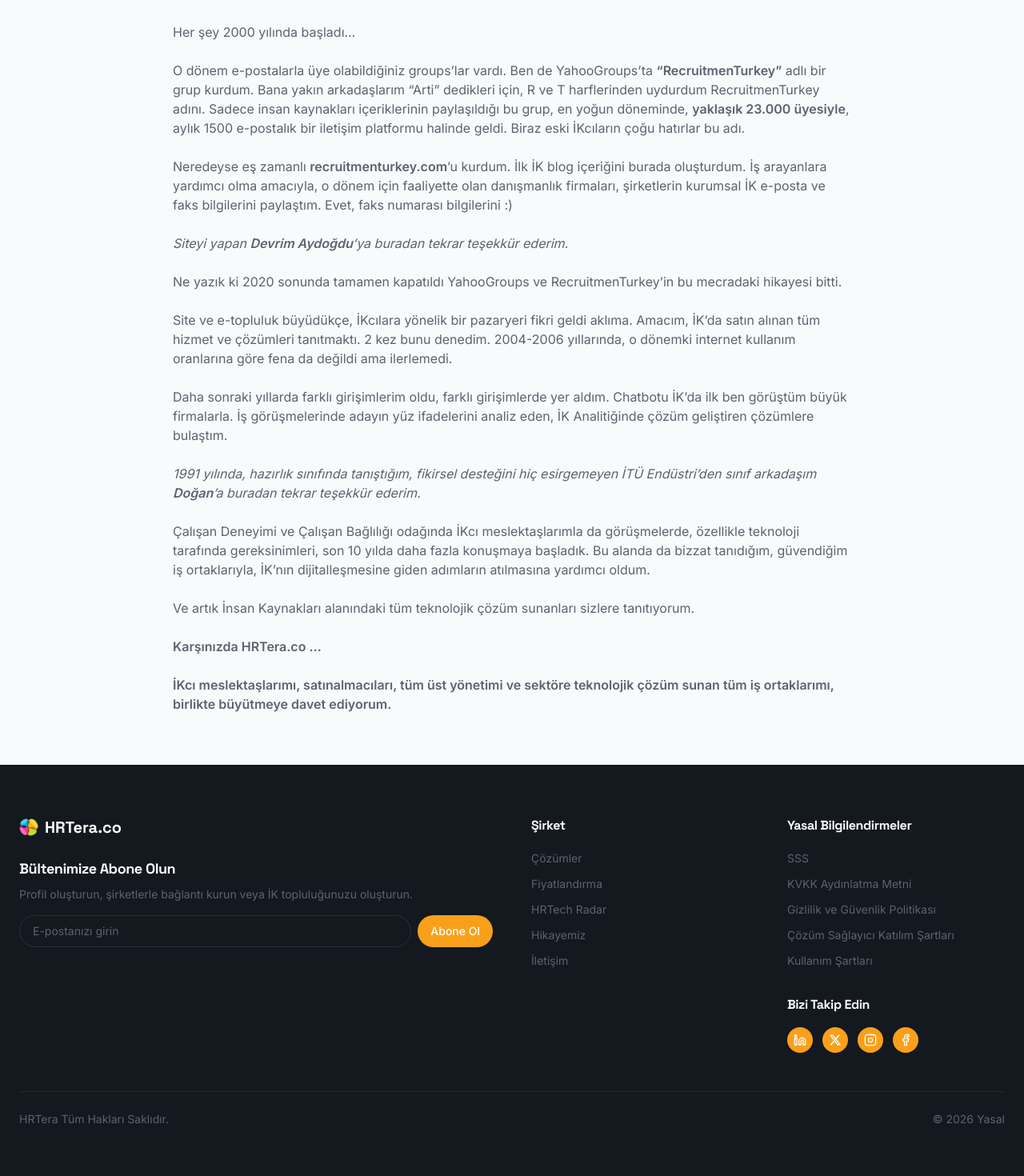
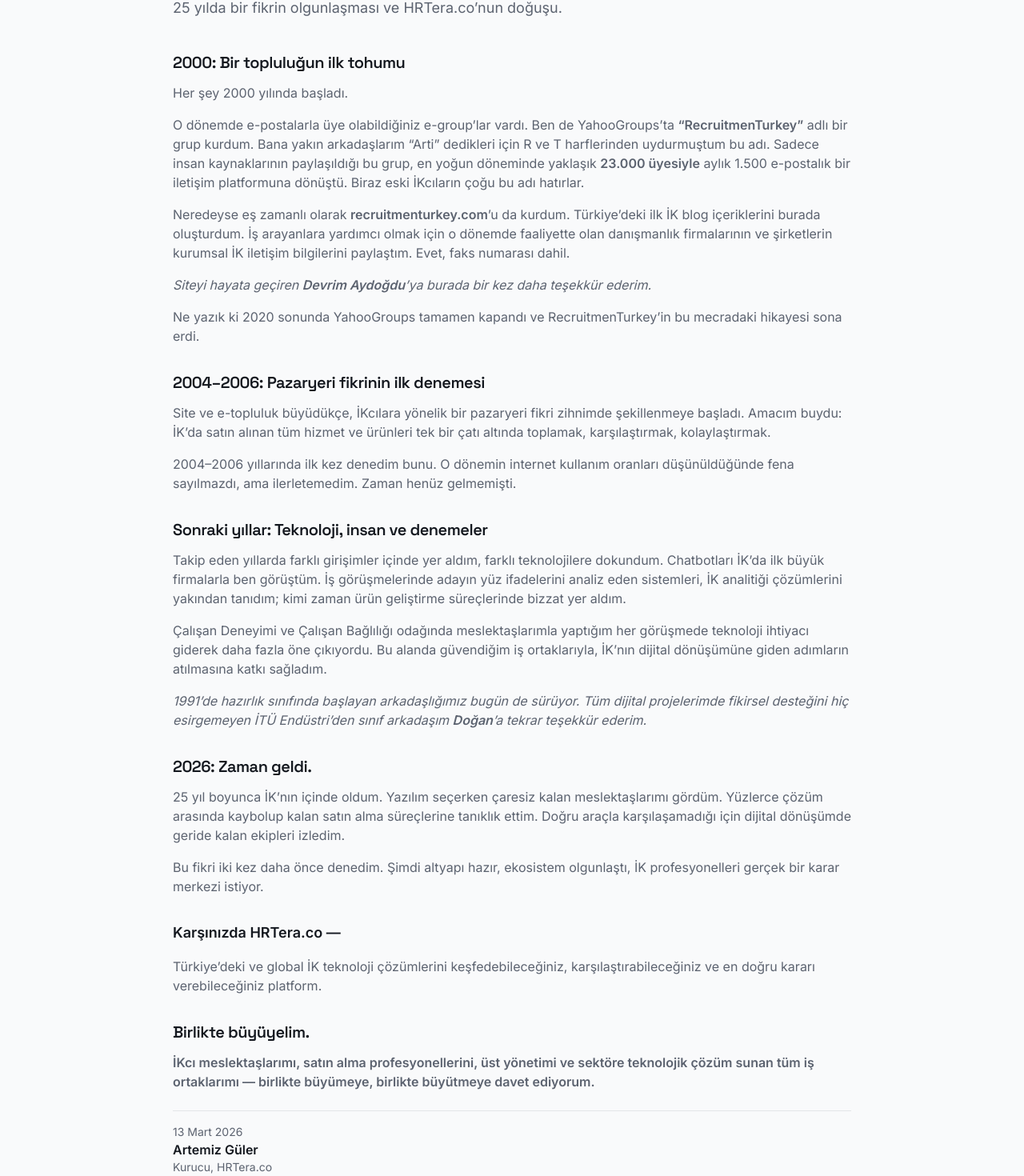
Before and after one commit to Gatorfma/HR-TERA, a React (Vite) app: page /story in a window 1280 px wide. Shown: the part 180-1650 px from the top of the page at 80% size. Built offline with nearby package versions, Linux system fonts and the light colour scheme; no server answers; the HTML template or start-up script is replaced by a standard one.

Commit message:
hikayemiz v2

```diff
--- a/src/pages/Story.tsx
+++ b/src/pages/Story.tsx
@@ -10,91 +10,126 @@ const Story = () => {
         <div className="container max-w-4xl">
           <header className="mb-10">
             <h1 className="text-3xl md:text-4xl font-heading font-bold text-foreground">
-              Hikayemiz...
+              Hikayemiz…
             </h1>
+            <p className="text-lg text-muted-foreground mt-2">
+              25 yılda bir fikrin olgunlaşması ve HRTera.co’nun doğuşu.
+            </p>
           </header>
 
-					<section className="space-y-6 text-muted-foreground">
+          <section className="space-y-8 text-muted-foreground">
+            <div>
+              <h2 className="text-xl font-heading font-semibold text-foreground mb-3">
+                2000: Bir topluluğun ilk tohumu
+              </h2>
+              <p className="mb-4">
+                Her şey 2000 yılında başladı.
+              </p>
+              <p className="mb-4">
+                O dönemde e-postalarla üye olabildiğiniz e-group’lar vardı. Ben de YahooGroups’ta{" "}
+                <strong>“RecruitmenTurkey”</strong> adlı bir grup kurdum. Bana yakın arkadaşlarım
+                “Arti” dedikleri için R ve T harflerinden uydurmuştum bu adı. Sadece insan
+                kaynaklarının paylaşıldığı bu grup, en yoğun döneminde yaklaşık{" "}
+                <strong>23.000 üyesiyle</strong> aylık 1.500 e-postalık bir iletişim platformuna
+                dönüştü. Biraz eski İKcıların çoğu bu adı hatırlar.
+              </p>
+              <p className="mb-4">
+                Neredeyse eş zamanlı olarak <strong>recruitmenturkey.com</strong>’u da kurdum.
+                Türkiye’deki ilk İK blog içeriklerini burada oluşturdum. İş arayanlara yardımcı
+                olmak için o dönemde faaliyette olan danışmanlık firmalarının ve şirketlerin
+                kurumsal İK iletişim bilgilerini paylaştım. Evet, faks numarası dahil.
+              </p>
+              <p className="mb-4 italic">
+                Siteyi hayata geçiren <strong>Devrim Aydoğdu</strong>’ya burada bir kez daha
+                teşekkür ederim.
+              </p>
               <p>
-							Her şey 2000 yılında başladı…
+                Ne yazık ki 2020 sonunda YahooGroups tamamen kapandı ve RecruitmenTurkey’in
+                bu mecradaki hikayesi sona erdi.
               </p>
+            </div>
 
+            <div>
+              <h2 className="text-xl font-heading font-semibold text-foreground mb-3">
+                2004–2006: Pazaryeri fikrinin ilk denemesi
+              </h2>
+              <p className="mb-4">
+                Site ve e-topluluk büyüdükçe, İKcılara yönelik bir pazaryeri fikri zihnimde
+                şekillenmeye başladı. Amacım buydu: İK’da satın alınan tüm hizmet ve ürünleri
+                tek bir çatı altında toplamak, karşılaştırmak, kolaylaştırmak.
+              </p>
               <p>
-							O dönem e-postalarla üye olabildiğiniz groups’lar vardı. Ben de YahooGroups’ta{" "}
-							<strong>“RecruitmenTurkey”</strong>{" "}
-							adlı bir grup kurdum. Bana yakın arkadaşlarım “Arti” dedikleri için, R ve T
-							harflerinden uydurdum RecruitmenTurkey adını. Sadece insan kaynakları
-							içeriklerinin paylaşıldığı bu grup, en yoğun döneminde,{" "}
-							<strong>yaklaşık 23.000 üyesiyle</strong>, aylık 1500 e-postalık bir iletişim
-							platformu halinde geldi. Biraz eski İKcıların çoğu hatırlar bu adı.
+                2004–2006 yıllarında ilk kez denedim bunu. O dönemin internet kullanım oranları
+                düşünüldüğünde fena sayılmazdı, ama ilerletemedim. Zaman henüz gelmemişti.
               </p>
+            </div>
 
-						<p>
-							Neredeyse eş zamanlı{" "}
-							<strong>recruitmenturkey.com</strong>’u kurdum. İlk İK blog içeriğini burada
-							oluşturdum. İş arayanlara yardımcı olma amacıyla, o dönem için faaliyette
-							olan danışmanlık firmaları, şirketlerin kurumsal İK e-posta ve faks
-							bilgilerini paylaştım. Evet, faks numarası bilgilerini :)
+            <div>
+              <h2 className="text-xl font-heading font-semibold text-foreground mb-3">
+                Sonraki yıllar: Teknoloji, insan ve denemeler
+              </h2>
+              <p className="mb-4">
+                Takip eden yıllarda farklı girişimler içinde yer aldım, farklı teknolojilere
+                dokundum. Chatbotları İK’da ilk büyük firmalarla ben görüştüm. İş görüşmelerinde
+                adayın yüz ifadelerini analiz eden sistemleri, İK analitiği çözümlerini yakından
+                tanıdım; kimi zaman ürün geliştirme süreçlerinde bizzat yer aldım.
               </p>
+              <p className="mb-4">
+                Çalışan Deneyimi ve Çalışan Bağlılığı odağında meslektaşlarımla yaptığım her
+                görüşmede teknoloji ihtiyacı giderek daha fazla öne çıkıyordu. Bu alanda
+                güvendiğim iş ortaklarıyla, İK’nın dijital dönüşümüne giden adımların atılmasına
+                katkı sağladım.
+              </p>
+              <p className="italic">
+                1991’de hazırlık sınıfında başlayan arkadaşlığımız bugün de sürüyor. Tüm dijital
+                projelerimde fikirsel desteğini hiç esirgemeyen İTÜ Endüstri’den sınıf arkadaşım{" "}
+                <strong>Doğan</strong>’a tekrar teşekkür ederim.
+              </p>
+            </div>
 
-						<p>
-							<em>
-								Siteyi yapan{" "}
-								<strong><em>Devrim Aydoğdu</em></strong>’ya buradan tekrar teşekkür ederim.
-							</em>
+            <div>
+              <h2 className="text-xl font-heading font-semibold text-foreground mb-3">
+                2026: Zaman geldi.
+              </h2>
+              <p className="mb-4">
+                25 yıl boyunca İK’nın içinde oldum. Yazılım seçerken çaresiz kalan
+                meslektaşlarımı gördüm. Yüzlerce çözüm arasında kaybolup kalan satın alma
+                süreçlerine tanıklık ettim. Doğru araçla karşılaşamadığı için dijital dönüşümde
+                geride kalan ekipleri izledim.
               </p>
+              <p className="mb-4">
+                Bu fikri iki kez daha önce denedim. Şimdi altyapı hazır, ekosistem olgunlaştı,
+                İK profesyonelleri gerçek bir karar merkezi istiyor.
+              </p>
+            </div>
 
-						<p>
-							Ne yazık ki 2020 sonunda tamamen kapatıldı YahooGroups ve RecruitmenTurkey’in
-							bu mecradaki hikayesi bitti.
+            <div>
+              <p className="text-lg font-semibold text-foreground mb-4">
+                Karşınızda HRTera.co —
               </p>
+              <p className="mb-4">
+                Türkiye’deki ve global İK teknoloji çözümlerini keşfedebileceğiniz,
+                karşılaştırabileceğiniz ve en doğru kararı verebileceğiniz platform.
+              </p>
+            </div>
 
-						<p>
-							Site ve e-topluluk büyüdükçe, İKcılara yönelik bir pazaryeri fikri geldi
-							aklıma. Amacım, İK’da satın alınan tüm hizmet ve çözümleri tanıtmaktı. 2 kez
-							bunu denedim. 2004-2006 yıllarında, o dönemki internet kullanım oranlarına
-							göre fena da değildi ama ilerlemedi.
-						</p>
-
-						<p>
-							Daha sonraki yıllarda farklı girişimlerim oldu, farklı girişimlerde yer
-							aldım. Chatbotu İK’da ilk ben görüştüm büyük firmalarla. İş görüşmelerinde
-							adayın yüz ifadelerini analiz eden, İK Analitiğinde çözüm geliştiren çözümlere
-							bulaştım.
-						</p>
-
-						<p>
-							<em>
-								1991 yılında, hazırlık sınıfında tanıştığım, fikirsel desteğini hiç
-								esirgemeyen İTÜ Endüstri’den sınıf arkadaşım{" "}
-								<strong><em>Doğan</em></strong>’a buradan tekrar teşekkür ederim.
-							</em>
-						</p>
-
-						<p>
-							Çalışan Deneyimi ve Çalışan Bağlılığı odağında İKcı meslektaşlarımla da
-							görüşmelerde, özellikle teknoloji tarafında gereksinimleri, son 10 yılda
-							daha fazla konuşmaya başladık. Bu alanda da bizzat tanıdığım, güvendiğim iş
-							ortaklarıyla, İK’nın dijitalleşmesine giden adımların atılmasına yardımcı
-							oldum.
-						</p>
-
-						<p>
-							Ve artık İnsan Kaynakları alanındaki tüm teknolojik çözüm sunanları sizlere
-							tanıtıyorum.
-						</p>
-
-						<p>
-							<strong>Karşınızda HRTera.co …</strong>
-						</p>
-
-						<p>
+            <div>
+              <h2 className="text-xl font-heading font-semibold text-foreground mb-3">
+                Birlikte büyüyelim.
+              </h2>
+              <p className="mb-6">
                 <strong>
-								İKcı meslektaşlarımı, satınalmacıları, tüm üst yönetimi ve sektöre
-								teknolojik çözüm sunan tüm iş ortaklarımı, birlikte büyütmeye davet
-								ediyorum.
+                  İKcı meslektaşlarımı, satın alma profesyonellerini, üst yönetimi ve sektöre
+                  teknolojik çözüm sunan tüm iş ortaklarımı — birlikte büyümeye, birlikte
+                  büyütmeye davet ediyorum.
                 </strong>
               </p>
+              <div className="pt-4 border-t border-border">
+                <p className="text-sm">13 Mart 2026</p>
+                <p className="font-semibold text-foreground">Artemiz Güler</p>
+                <p className="text-sm">Kurucu, HRTera.co</p>
+              </div>
+            </div>
           </section>
         </div>
       </main>
```
Also changed, not shown: .claude/settings.local.json. Lines whose indentation alone changed are shown as unchanged.
